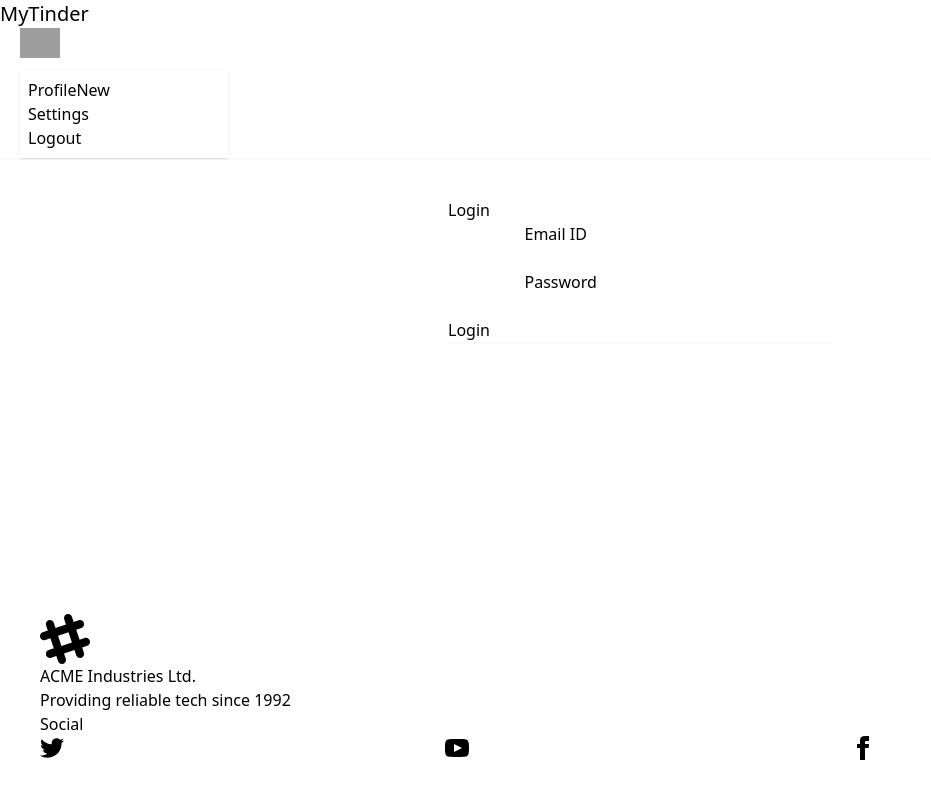
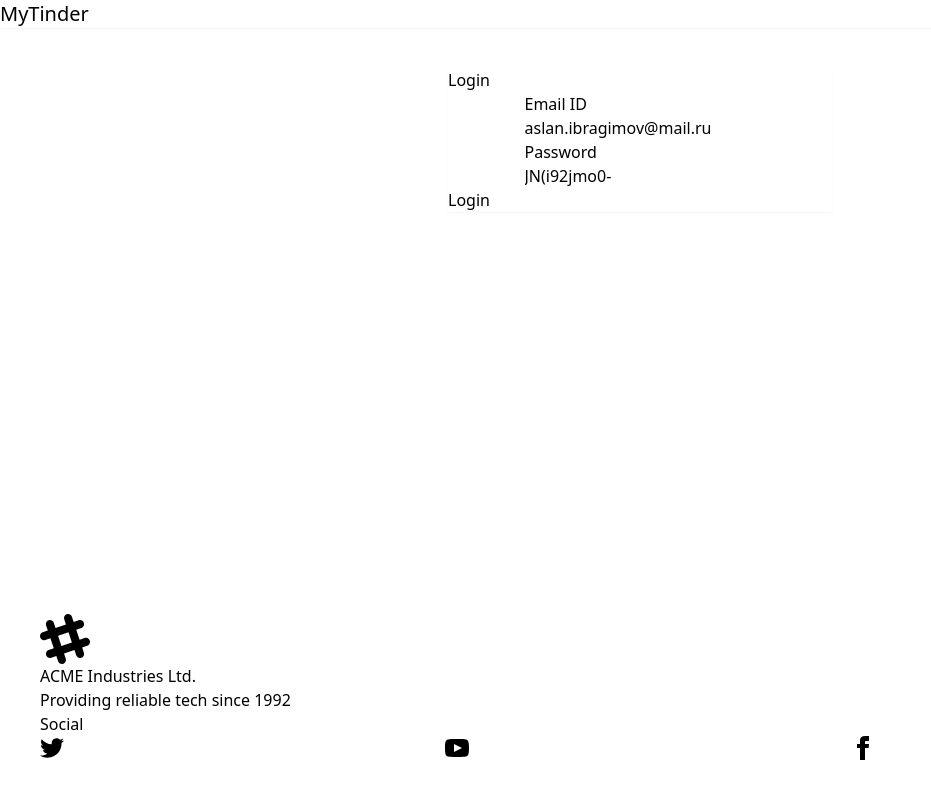
Before and after one commit to Vekta56/MyTinder, a React (Vite) app in the folder frontend/: page /login in a window 1280 px wide. Shown: the whole page, without its empty margins (0-931 px from the left). Built offline with nearby package versions, Linux system fonts and the light colour scheme; grey boxes are pictures that could not be loaded.

Commit message:
setup redux store 2x

```diff
--- a/frontend/src/App.jsx
+++ b/frontend/src/App.jsx
@@ -1,6 +1,7 @@
-import Body from "./Body";
-import Login from "./Login";
-import Profile from "./Profile";
+import Body from "./components/Body";
+import Login from "./components/Login";
+import Profile from "./components/Profile";
+import Feed from "./components/Feed";
 import { BrowserRouter, Routes, Route } from "react-router";
 import { Provider } from "react-redux";
 import appStore from "./utils/appStore";
@@ -12,6 +13,7 @@
         <BrowserRouter basename="/">
           <Routes>
             <Route path="/" element={<Body />}>
+              <Route path="/" element={<Feed />} />
               <Route path="/login" element={<Login />} />
               <Route path="/profile" element={<Profile />} />
             </Route>
--- /dev/null
+++ b/frontend/src/components/Feed.jsx
@@ -0,0 +1,9 @@
+const Feed = () => {
+    return (
+        <div>
+            Feed
+        </div>
+    );
+};
+
+export default Feed;
--- a/frontend/src/Login.jsx
+++ b/frontend/src/components/Login.jsx
@@ -1,15 +1,17 @@
 import { useState } from "react";
 import axios from "axios";
 import { useDispatch } from "react-redux";
-import { addUser } from "./utils/userSlice";
-
+import { addUser } from "../utils/userSlice";
+import { useNavigate } from "react-router";
 
 const Login = () => {
-    const [emailID, setEmailID] = useState("");
-    const [password, setPassword] = useState("");
+    const [emailID, setEmailID] = useState("aslan.ibragimov@mail.ru");
+    const [password, setPassword] = useState("JN(i92jmo0-");
     const dispatch = useDispatch();
+    const navigate = useNavigate();
 
     const handleLogin = async () => {
+
         try {
             const res = await axios.post("http://localhost:3000/login", {
                 emailID,
@@ -17,6 +19,7 @@
             }, {withCredentials: true}
         );
         dispatch(addUser(res.data));
+        return navigate("/");
         } catch (err) {
             console.error(err);
         }
--- a/frontend/src/NavBar.jsx
+++ b/frontend/src/components/NavBar.jsx
@@ -1,16 +1,22 @@
+import { useSelector } from "react-redux";
+
 const Navbar = () => {
+    const user = useSelector((store) => store.user);
+    console.log(user);
+
     return <div className="navbar bg-base-300 shadow-sm">
         <div className="flex-1">
           <a className="btn btn-ghost text-xl">MyTinder</a>
         </div>
         <div className="flex gap-2">
 
-          <div className="dropdown dropdown-end mx-5">
+            {user && (
+            <div className="dropdown dropdown-end mx-5">
             <div tabIndex={0} role="button" className="btn btn-ghost btn-circle avatar">
               <div className="w-10 rounded-full">
                 <img
-                  alt="Tailwind CSS Navbar component"
-                  src="https://img.daisyui.com/images/stock/photo-1534528741775-53994a69daeb.webp" />
+                  alt="user photo"
+                  src={user.profilePicture} />
               </div>
             </div>
             <ul
@@ -26,6 +32,7 @@
               <li><a>Logout</a></li>
             </ul>
           </div>
+            )}
         </div>
       </div>;
 };
```
Also changed, not shown: frontend/src/components/Body.jsx (renamed from frontend/src/Body.jsx), frontend/src/components/Footer.jsx (renamed from frontend/src/Footer.jsx), frontend/src/components/Profile.jsx (renamed from frontend/src/Profile.jsx).
